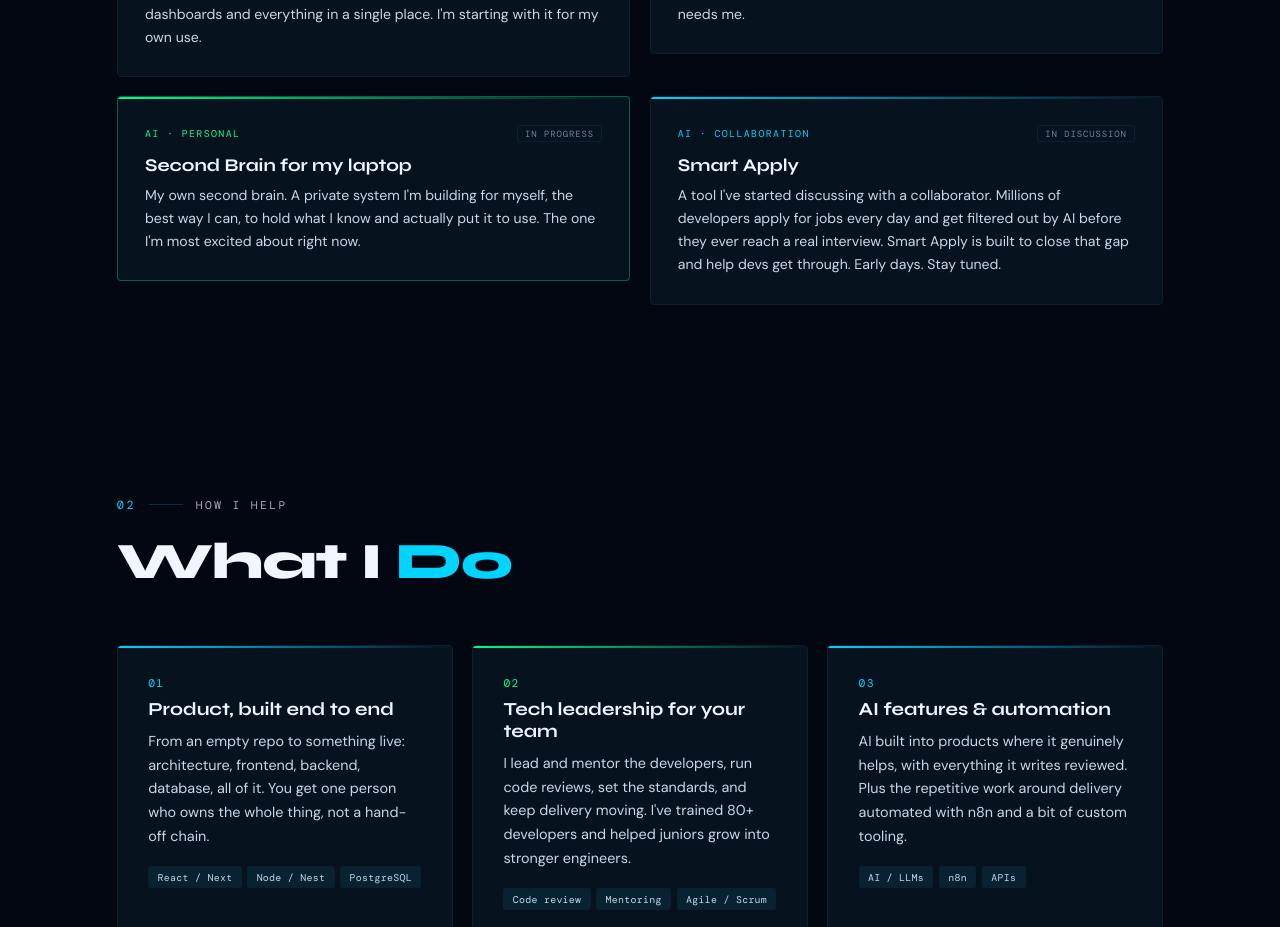
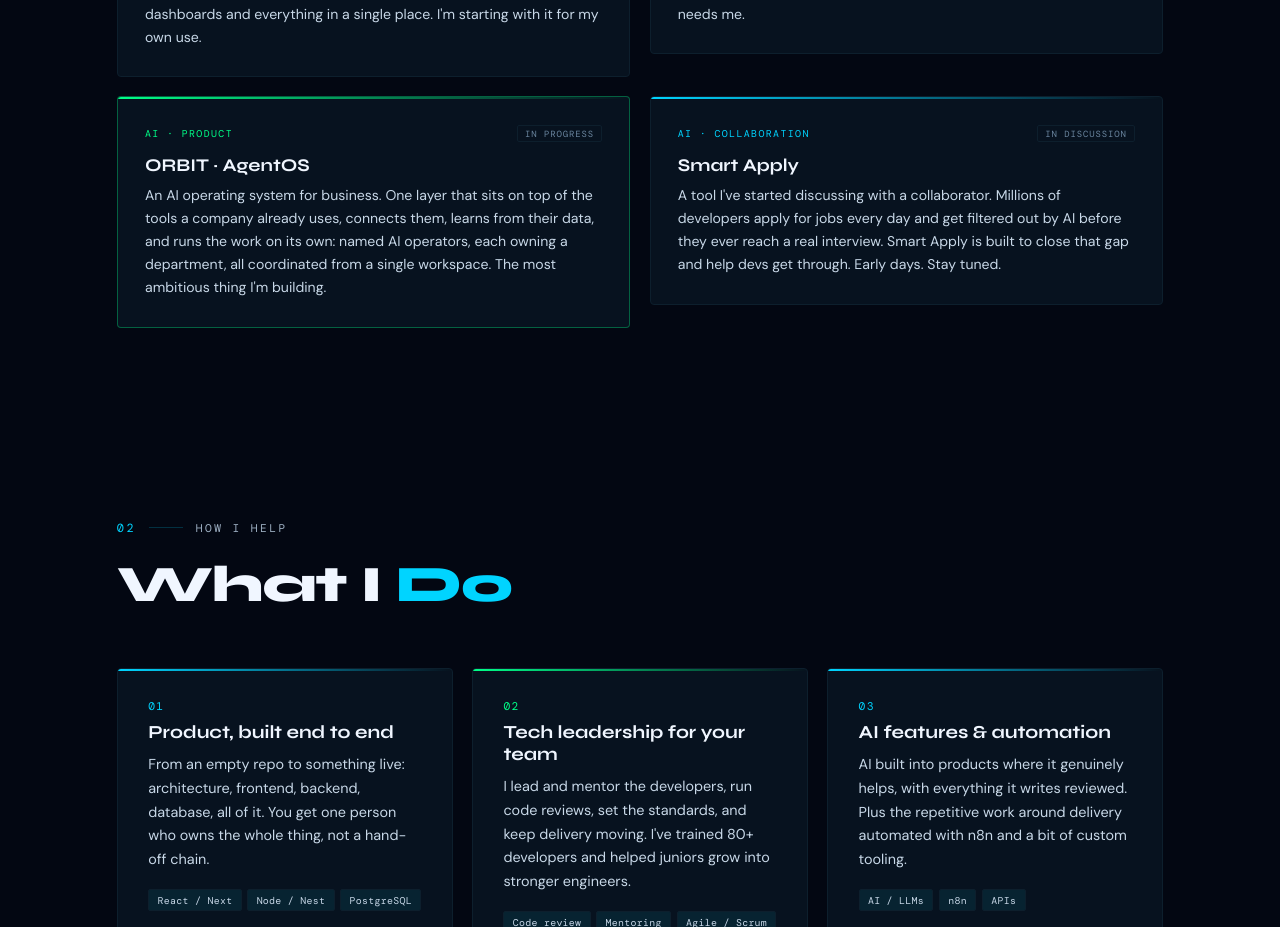
Before and after one commit to EditaLatifi/editadev, a React (Vite) app: page / in a window 1280 px wide. Shown: the part 2480-3407 px from the top of the page. Built offline with nearby package versions, Linux system fonts and the light colour scheme.

Commit message:
Currently Building: replace Second Brain with ORBIT AgentOS
High-level public description only (no strategy, pricing, tech, or financials
from the confidential plan). Second Brain is part of ORBIT, so no duplication.

```diff
--- a/src/App.jsx
+++ b/src/App.jsx
@@ -263,10 +263,10 @@ const BUILDING = [
     desc: "An n8n automation for the processes that eat my time. I hand the repetitive parts to it and stay more flexible for the work that actually needs me.",
   },
   {
-    title: "Second Brain for my laptop",
-    tag: "AI · Personal",
+    title: "ORBIT · AgentOS",
+    tag: "AI · Product",
     status: "In progress",
-    desc: "My own second brain. A private system I'm building for myself, the best way I can, to hold what I know and actually put it to use. The one I'm most excited about right now.",
+    desc: "An AI operating system for business. One layer that sits on top of the tools a company already uses, connects them, learns from their data, and runs the work on its own: named AI operators, each owning a department, all coordinated from a single workspace. The most ambitious thing I'm building.",
     highlight: true,
   },
   {
```
